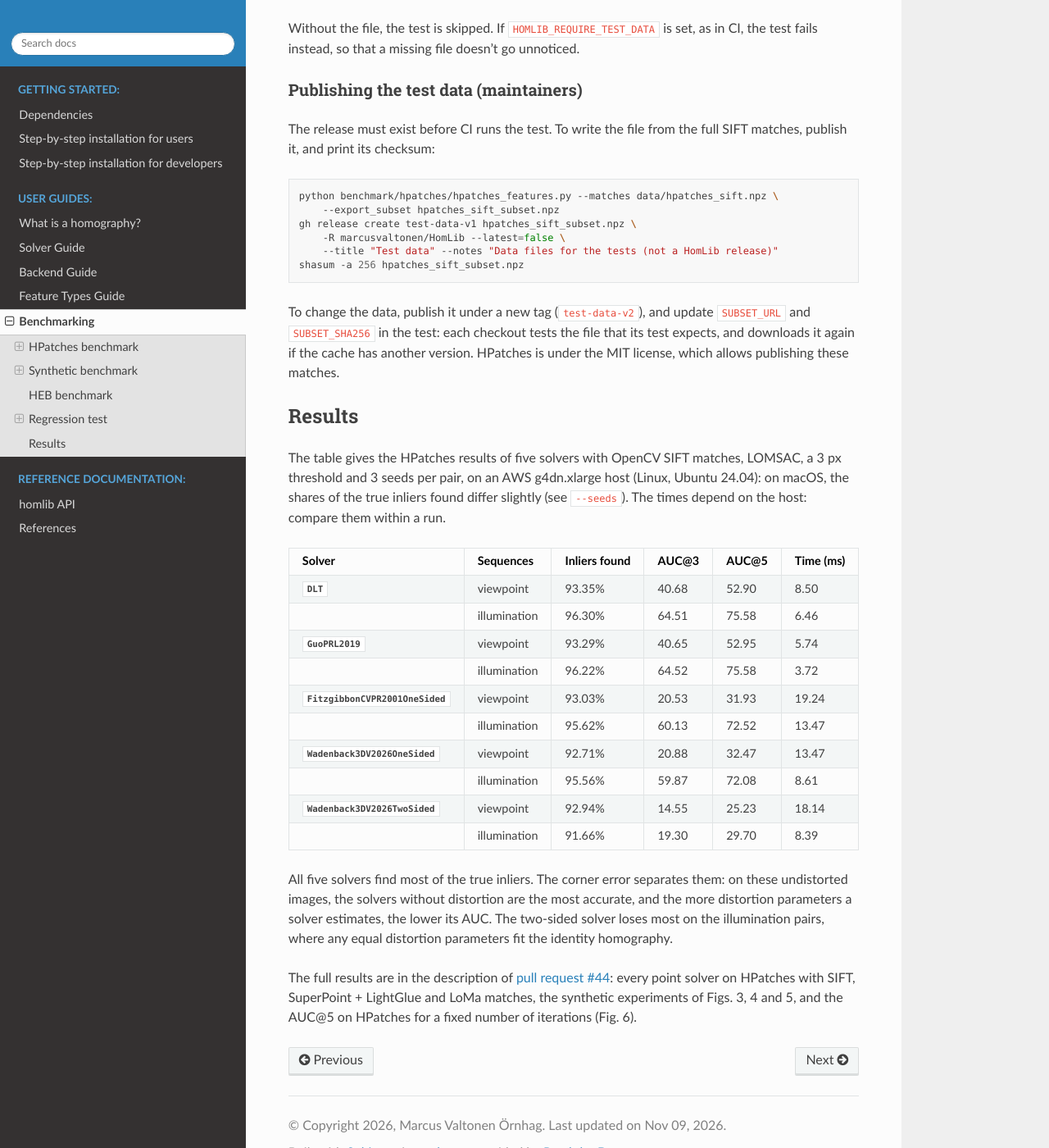
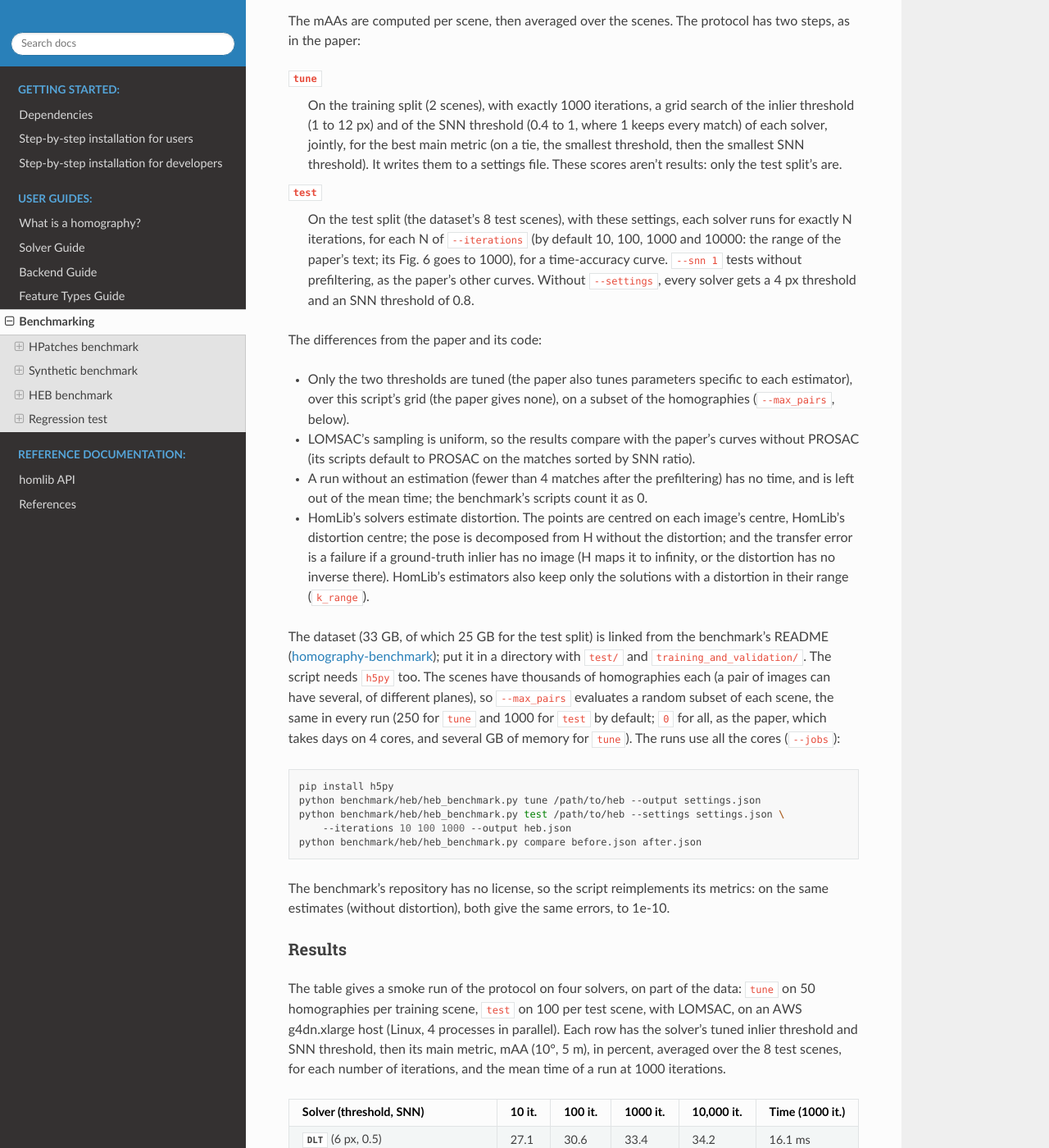
Before and after one commit to marcusvaltonen/HomLib, a Sphinx documentation site: the page built from docs/source/guides/benchmarking.rst, in a window 1280 px wide and 1400 px high, scrolled down 9339 px. Shown: the whole window at 82% size. Built offline with Sphinx 7.4.7 and the Read the Docs theme 3.1.0, drawn with Linux system fonts in a browser that asks for light colours; pages that are not in the unit, such as notebooks, are missing from menus; some of the changed text lies outside the part shown.

Commit message:
HEB: as the paper and its code (mean time per scene, --snn, the transfer error, the differences listed); one Results subsection per benchmark (HPatches moved, synthetic and HEB added)

```diff
--- a/docs/source/guides/benchmarking.rst
+++ b/docs/source/guides/benchmarking.rst
@@ -90,7 +90,7 @@
    is easy to reproduce. With OpenCV 4.8 or later, it uses SIFT's precise
    upscaling, which the accuracy of the keypoints needs. By default, it detects
    4000 keypoints per image (``--num_features``) and keeps the matches with a
-   ratio below 0.8 (``--ratio``): the `Results`_ below use these defaults.
+   ratio below 0.8 (``--ratio``): the :ref:`results <hpatches_results>` below use these defaults.
 
 ``--matcher lightglue``, with ``--features superpoint``, ``disk``, ``aliked`` or ``sift``
    These features, matched with
@@ -276,6 +276,99 @@
    python benchmark/hpatches/hpatches_benchmark.py data/hpatches_superpoint_lightglue.npz \
        --protocol gluefactory --threshold 0.5 --output superpoint_lightglue_gf.json
 
+.. _hpatches_results:
+
+Results
+^^^^^^^
+
+The table gives the HPatches results of five solvers with OpenCV SIFT matches,
+LOMSAC, a 3 px threshold and 3 seeds per pair, on an AWS g4dn.xlarge host
+(Linux, Ubuntu 24.04): on macOS, the shares of the true inliers found differ
+slightly (see ``--seeds``). The times depend on the host: compare them within
+a run.
+
+.. list-table::
+   :header-rows: 1
+   :widths: 34 16 14 9 9 10
+
+   * - Solver
+     - Sequences
+     - Inliers found
+     - AUC@3
+     - AUC@5
+     - Time (ms)
+   * - :class:`~homlib.DLT`
+     - viewpoint
+     - 93.35%
+     - 40.68
+     - 52.90
+     - 8.50
+   * -
+     - illumination
+     - 96.30%
+     - 64.51
+     - 75.58
+     - 6.46
+   * - :class:`~homlib.GuoPRL2019`
+     - viewpoint
+     - 93.29%
+     - 40.65
+     - 52.95
+     - 5.74
+   * -
+     - illumination
+     - 96.22%
+     - 64.52
+     - 75.58
+     - 3.72
+   * - :class:`~homlib.FitzgibbonCVPR2001OneSided`
+     - viewpoint
+     - 93.03%
+     - 20.53
+     - 31.93
+     - 19.24
+   * -
+     - illumination
+     - 95.62%
+     - 60.13
+     - 72.52
+     - 13.47
+   * - :class:`~homlib.Wadenback3DV2026OneSided`
+     - viewpoint
+     - 92.71%
+     - 20.88
+     - 32.47
+     - 13.47
+   * -
+     - illumination
+     - 95.56%
+     - 59.87
+     - 72.08
+     - 8.61
+   * - :class:`~homlib.Wadenback3DV2026TwoSided`
+     - viewpoint
+     - 92.94%
+     - 14.55
+     - 25.23
+     - 18.14
+   * -
+     - illumination
+     - 91.66%
+     - 19.30
+     - 29.70
+     - 8.39
+
+All five solvers find most of the true inliers. The corner error separates
+them: on these undistorted images, the solvers without distortion are the most
+accurate, and the more distortion parameters a solver estimates, the lower
+its AUC. The two-sided solver loses most on the illumination pairs, where any
+equal distortion parameters fit the identity homography.
+
+The full results are in the description of
+`pull request #44 <https://github.com/marcusvaltonen/HomLib/pull/44>`__: every
+point solver on HPatches with SIFT, SuperPoint + LightGlue and LoMa matches,
+the synthetic experiments of Figs. 3, 4 and 5, and the AUC@5 on HPatches for a
+fixed number of iterations (Fig. 6).
 
 Synthetic benchmark
 -------------------
@@ -377,6 +470,65 @@
 Without noise, the median errors are close to the machine precision, and
 their ratio is not given (``n/a``).
 
+.. _synthetic_results:
+
+Results
+^^^^^^^
+
+The table gives a run of five solvers with the default settings (2000
+problems per case and noise level), each on the distortion case it is made
+for, on an AWS g4dn.xlarge host (Linux). *Missed* is the share of the
+noise-free problems where the solver misses the true solution, *No solution*
+the share of the problems with 1 px of noise where it returns none, and the
+*median errors* are the errors of the best solution defined above, for 0.5, 1
+and 2 px of noise. The times include the Python bindings.
+
+.. list-table::
+   :header-rows: 1
+
+   * - Solver
+     - Case
+     - Missed
+     - No solution (1 px)
+     - Median error (0.5, 1, 2 px)
+     - Time
+   * - :class:`~homlib.DLT`
+     - ``NO_DISTORTION``
+     - 0.00%
+     - 1.30%
+     - 0.038, 0.078, 0.154
+     - 25 µs
+   * - :class:`~homlib.GuoPRL2019`
+     - ``NO_DISTORTION``
+     - 0.00%
+     - 1.30%
+     - 0.038, 0.078, 0.154
+     - 7 µs
+   * - :class:`~homlib.FitzgibbonCVPR2001OneSided`
+     - ``ONE_SIDED_LEFT``
+     - 0.00%
+     - 0.00%
+     - 0.076, 0.149, 0.345
+     - 33 µs
+   * - :class:`~homlib.Wadenback3DV2026OneSided`
+     - ``ONE_SIDED_LEFT``
+     - 0.00%
+     - 3.45%
+     - 0.065, 0.132, 0.270
+     - 9 µs
+   * - :class:`~homlib.Wadenback3DV2026TwoSided`
+     - ``TWO_SIDED``
+     - 0.30%
+     - 1.60%
+     - 0.139, 0.265, 0.507
+     - 21 µs
+
+DLT and Guo give the same homography from the same 4 points (it is unique),
+so the same errors; Guo's closed form is faster. The more parameters a solver
+estimates, the larger its error for the same noise. With noise, the 4-point
+solvers sometimes have no solution: their sample check (``is_valid_sample``)
+rejects samples whose triangles don't all keep or all flip their orientation,
+which noise can cause when three points are nearly collinear.
 
 HEB benchmark
 -------------
@@ -400,12 +552,15 @@
    absolute translation error (the estimated translation scaled to the true
    baseline), over 0.1 to 5 metres.
 
-**mAA of the reprojection error**
-   The mean distance between the ground-truth inliers of image 2 and their
-   mapping by the estimated model, distortion included, over 1 to 20 px.
+**mAA of the transfer error**
+   The transfer error is the mean distance, in image 2, between the
+   ground-truth inliers of image 1 mapped by the estimated model (distortion
+   included) and their matches (the benchmark's code calls it the reprojection
+   error); its mAA is over 10 log2-spaced thresholds from 1 to 20 px.
 
 **Time**
-   The mean time of a run of the estimator, as the paper's Fig. 6.
+   The mean time of a run of the estimator, per scene then averaged over the
+   scenes, as the paper's Fig. 6.
 
 The mAAs are computed per scene, then averaged over the scenes. The protocol
 has two steps, as in the paper:
@@ -416,15 +571,33 @@
    1, where 1 keeps every match) of each solver, jointly, for the best main
    metric (on a tie, the smallest threshold, then the smallest SNN threshold).
    It writes them to a settings file. These scores aren't results: only the test
-   split's are. The paper also tunes parameters specific to each estimator;
-   this script doesn't.
+   split's are.
 
 ``test``
-   On the test split (the 8 other scenes), with these settings, each solver
-   runs for exactly N iterations, for each N of ``--iterations`` (by default
-   10, 100, 1000 and 10000, the range of the paper), for a time-accuracy curve.
-   Without ``--settings``, every solver gets a 4 px threshold and an SNN
-   threshold of 0.8.
+   On the test split (the dataset's 8 test scenes), with these settings, each
+   solver runs for exactly N iterations, for each N of ``--iterations`` (by
+   default 10, 100, 1000 and 10000: the range of the paper's text; its Fig. 6
+   goes to 1000), for a time-accuracy curve. ``--snn 1`` tests without
+   prefiltering, as the paper's other curves. Without ``--settings``, every
+   solver gets a 4 px threshold and an SNN threshold of 0.8.
+
+The differences from the paper and its code:
+
+- Only the two thresholds are tuned (the paper also tunes parameters specific
+  to each estimator), over this script's grid (the paper gives none), on a
+  subset of the homographies (``--max_pairs``, below).
+- LOMSAC's sampling is uniform, so the results compare with the paper's
+  curves without PROSAC (its scripts default to PROSAC on the matches sorted
+  by SNN ratio).
+- A run without an estimation (fewer than 4 matches after the prefiltering)
+  has no time, and is left out of the mean time; the benchmark's scripts count
+  it as 0.
+- HomLib's solvers estimate distortion. The points are centred on each image's
+  centre, HomLib's distortion centre; the pose is decomposed from H without
+  the distortion; and the transfer error is a failure if a ground-truth inlier
+  has no image (H maps it to infinity, or the distortion has no inverse
+  there). HomLib's estimators also keep only the solutions with a distortion
+  in their range (``k_range``).
 
 The dataset (33 GB, of which 25 GB for the test split) is linked from the
 benchmark's README
@@ -448,6 +621,59 @@
 The benchmark's repository has no license, so the script reimplements its
 metrics: on the same estimates (without distortion), both give the same errors,
 to 1e-10.
+
+.. _heb_results:
+
+Results
+^^^^^^^
+
+The table gives a smoke run of the protocol on four solvers, on part of the
+data: ``tune`` on 50 homographies per training scene, ``test`` on 100 per
+test scene, with LOMSAC, on an AWS g4dn.xlarge host (Linux, 4 processes in
+parallel). Each row has the solver's tuned inlier threshold and SNN threshold,
+then its main metric, mAA (10°, 5 m), in percent, averaged over the 8 test
+scenes, for each number of iterations, and the mean time of a run at 1000
+iterations.
+
+.. list-table::
+   :header-rows: 1
+
+   * - Solver (threshold, SNN)
+     - 10 it.
+     - 100 it.
+     - 1000 it.
+     - 10,000 it.
+     - Time (1000 it.)
+   * - :class:`~homlib.DLT` (6 px, 0.5)
+     - 27.1
+     - 30.6
+     - 33.4
+     - 34.2
+     - 16.1 ms
+   * - :class:`~homlib.GuoPRL2019` (6 px, 0.5)
+     - 27.1
+     - 30.6
+     - 33.4
+     - 34.2
+     - 5.5 ms
+   * - :class:`~homlib.Wadenback3DV2026TwoSidedEqual` (4 px, 0.5)
+     - 21.3
+     - 27.3
+     - 29.8
+     - 31.3
+     - 11.0 ms
+   * - :class:`~homlib.Wadenback3DV2026TwoSided` (3 px, 0.5)
+     - 17.4
+     - 25.0
+     - 28.7
+     - 29.6
+     - 19.4 ms
+
+The accuracy grows with the number of iterations. On these scenes, which have
+little distortion, the solvers without distortion score best (only two
+distortion solvers were run). DLT and Guo score the same because a homography
+through 4 points is unique: from the same samples (the same seed), both give
+the same H, and LOMSAC makes the same choices; Guo is faster.
 
 Regression test
 ---------------
@@ -507,96 +733,3 @@
 that its test expects, and downloads it again if the cache has another
 version. HPatches is under the MIT license, which allows publishing these
 matches.
-
-
-Results
--------
-
-The table gives the HPatches results of five solvers with OpenCV SIFT matches,
-LOMSAC, a 3 px threshold and 3 seeds per pair, on an AWS g4dn.xlarge host
-(Linux, Ubuntu 24.04): on macOS, the shares of the true inliers found differ
-slightly (see ``--seeds``). The times depend on the host: compare them within
-a run.
-
-.. list-table::
-   :header-rows: 1
-   :widths: 34 16 14 9 9 10
-
-   * - Solver
-     - Sequences
-     - Inliers found
-     - AUC@3
-     - AUC@5
-     - Time (ms)
-   * - :class:`~homlib.DLT`
-     - viewpoint
-     - 93.35%
-     - 40.68
-     - 52.90
-     - 8.50
-   * -
-     - illumination
-     - 96.30%
-     - 64.51
-     - 75.58
-     - 6.46
-   * - :class:`~homlib.GuoPRL2019`
-     - viewpoint
-     - 93.29%
-     - 40.65
-     - 52.95
-     - 5.74
-   * -
-     - illumination
-     - 96.22%
-     - 64.52
-     - 75.58
-     - 3.72
-   * - :class:`~homlib.FitzgibbonCVPR2001OneSided`
-     - viewpoint
-     - 93.03%
-     - 20.53
-     - 31.93
-     - 19.24
-   * -
-     - illumination
-     - 95.62%
-     - 60.13
-     - 72.52
-     - 13.47
-   * - :class:`~homlib.Wadenback3DV2026OneSided`
-     - viewpoint
-     - 92.71%
-     - 20.88
-     - 32.47
-     - 13.47
-   * -
-     - illumination
-     - 95.56%
-     - 59.87
-     - 72.08
-     - 8.61
-   * - :class:`~homlib.Wadenback3DV2026TwoSided`
-     - viewpoint
-     - 92.94%
-     - 14.55
-     - 25.23
-     - 18.14
-   * -
-     - illumination
-     - 91.66%
-     - 19.30
-     - 29.70
-     - 8.39
-
-All five solvers find most of the true inliers. The corner error separates
-them: on these undistorted images, the solvers without distortion are the most
-accurate, and the more distortion parameters a solver estimates, the lower
-its AUC. The two-sided solver loses most on the illumination pairs, where any
-equal distortion parameters fit the identity homography.
-
-The full results are in the description of
-`pull request #44 <https://github.com/marcusvaltonen/HomLib/pull/44>`__: every
-point solver on HPatches with SIFT, SuperPoint + LightGlue and LoMa matches,
-the synthetic experiments of Figs. 3, 4 and 5, and the AUC@5 on HPatches for a
-fixed number of iterations (Fig. 6).
```
Also changed, not shown: 1 other file.
